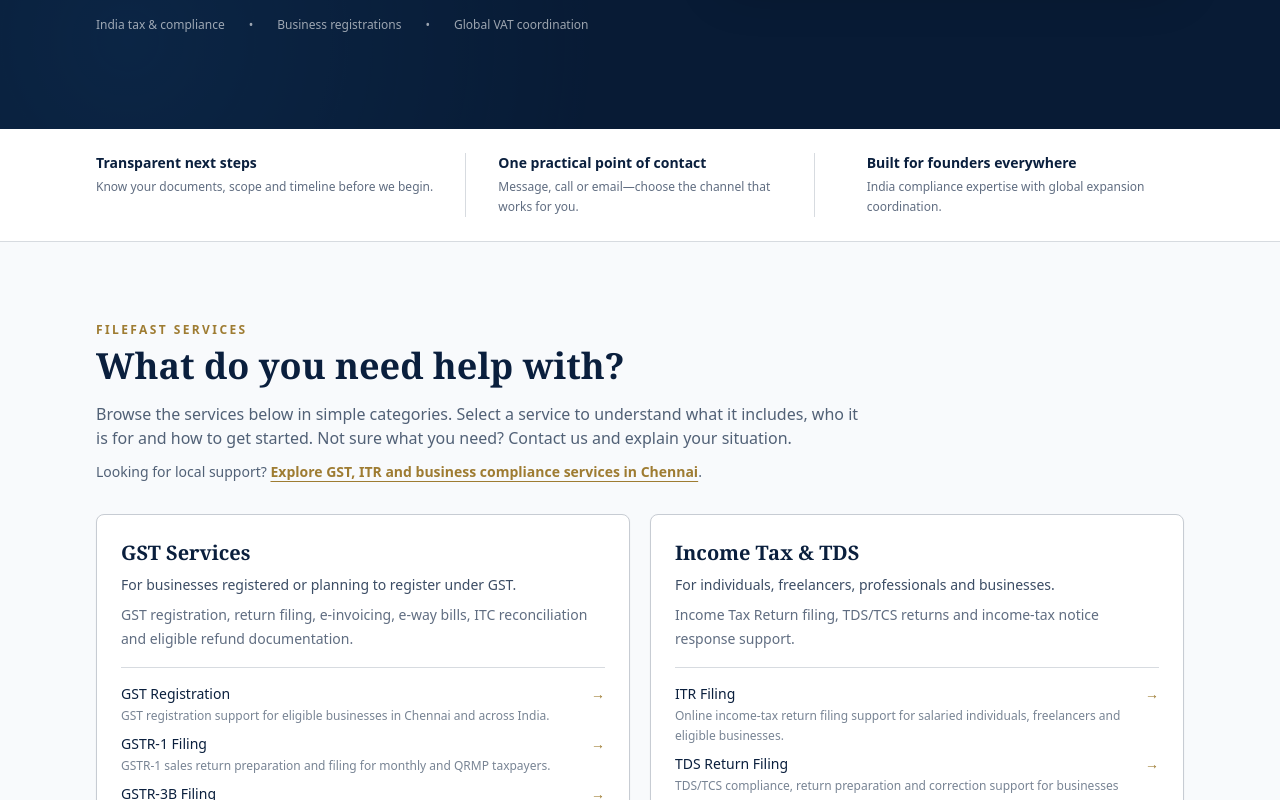
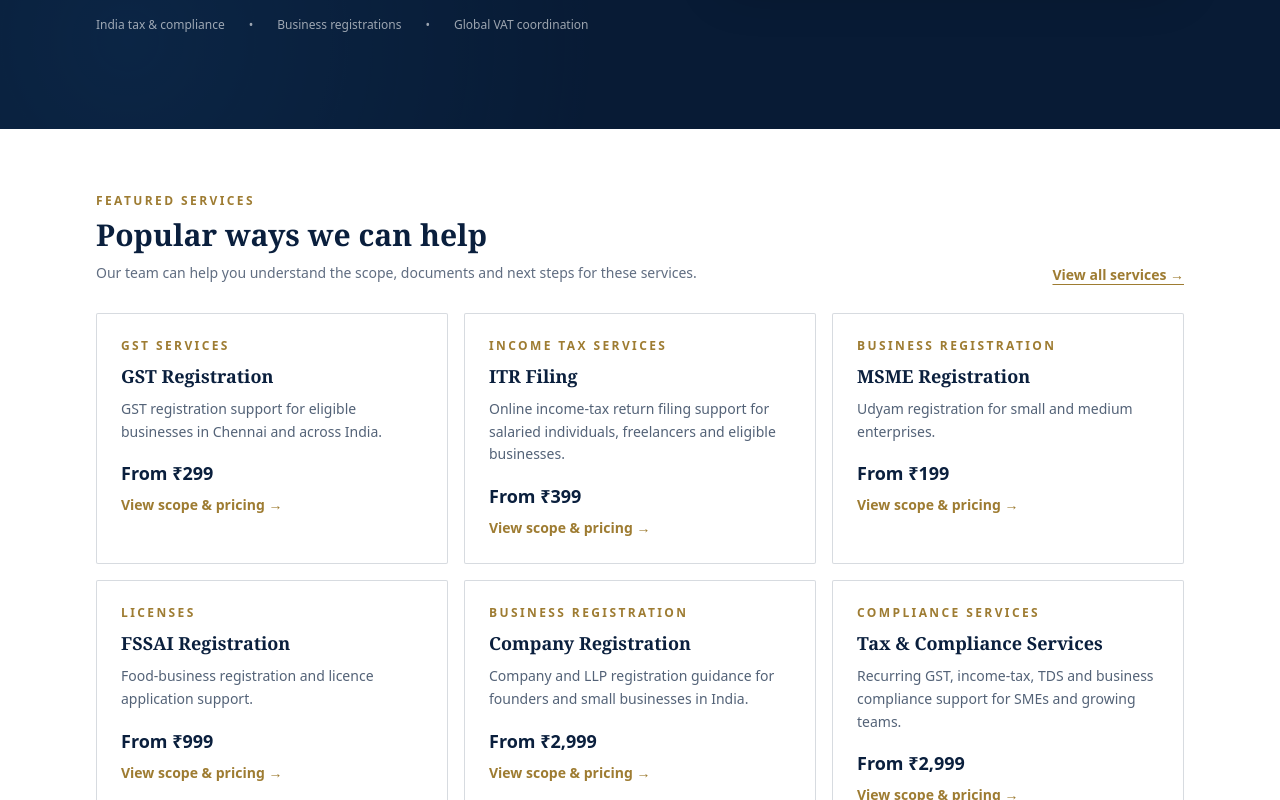
Before and after one commit to filefastservices-dotcom/filefast-website, a Next.js app: page / in a window 1280 px wide. Shown: the part 820-1620 px from the top of the page. Built offline with nearby package versions, Linux system fonts and the light colour scheme; no server answers; the database is empty.

Commit message:
Render admin-selected featured services dynamically on homepage

```diff
--- a/src/app/page.js
+++ b/src/app/page.js
@@ -76,6 +76,7 @@ export default async function HomePage() {
     getBlogPosts({ limit: 3 }),
     getHomepageContent()
   ]);
+  const featuredServices = allServices.filter((service) => service.isFeatured).slice(0, 6);
 
   return (
     <>
@@ -116,6 +117,20 @@ export default async function HomePage() {
       {homeContent.announcementEnabled && homeContent.announcementText ? (
         <section aria-label="Website announcement" className="border-b border-[#d9bd78]/40 bg-[#fff9e9]">
           <div className="container-page py-3 text-center text-sm font-medium text-[#081b35]">{homeContent.announcementText}</div>
+        </section>
+      ) : null}
+
+      {featuredServices.length > 0 ? (
+        <section className="bg-white py-12 sm:py-16" aria-labelledby="featured-services-heading">
+          <div className="container-page">
+            <div className="flex flex-wrap items-end justify-between gap-4">
+              <div><p className="eyebrow">Featured services</p><h2 id="featured-services-heading" className="mt-2 font-display text-2xl font-semibold text-navy sm:text-3xl">Popular ways we can help</h2><p className="mt-2 max-w-2xl text-sm leading-6 text-navy/65">Our team can help you understand the scope, documents and next steps for these services.</p></div>
+              <Link href="/services" className="text-sm font-semibold text-gold-dark underline underline-offset-4">View all services →</Link>
+            </div>
+            <div className="mt-7 grid gap-4 sm:grid-cols-2 lg:grid-cols-3">
+              {featuredServices.map((service) => <ServiceCard key={service._id || service.slug} service={service} />)}
+            </div>
+          </div>
         </section>
       ) : null}
 
```
